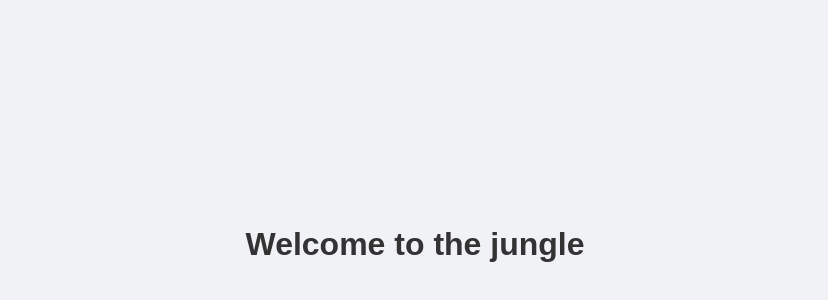
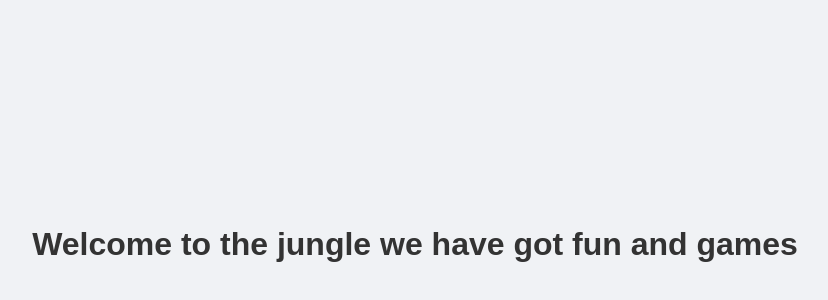
Before and after one commit to SimonTingle/snow-frog-dev-simontingle-com, a plain HTML site: page index.html in a window 1280 px wide. Shown: the part 156-456 px from the top of the page, without its empty margins (225-1053 px from the left). Drawn offline with Linux system fonts and the light colour scheme.

Commit message:
Fix: Update heading text in index.html

```diff
--- a/index.html
+++ b/index.html
@@ -20,6 +20,6 @@
     </style>
 </head>
 <body>
-    <h1>Welcome to the jungle</h1>
+    <h1>Welcome to the jungle we have got fun and games</h1>
 </body>
 </html>
```
